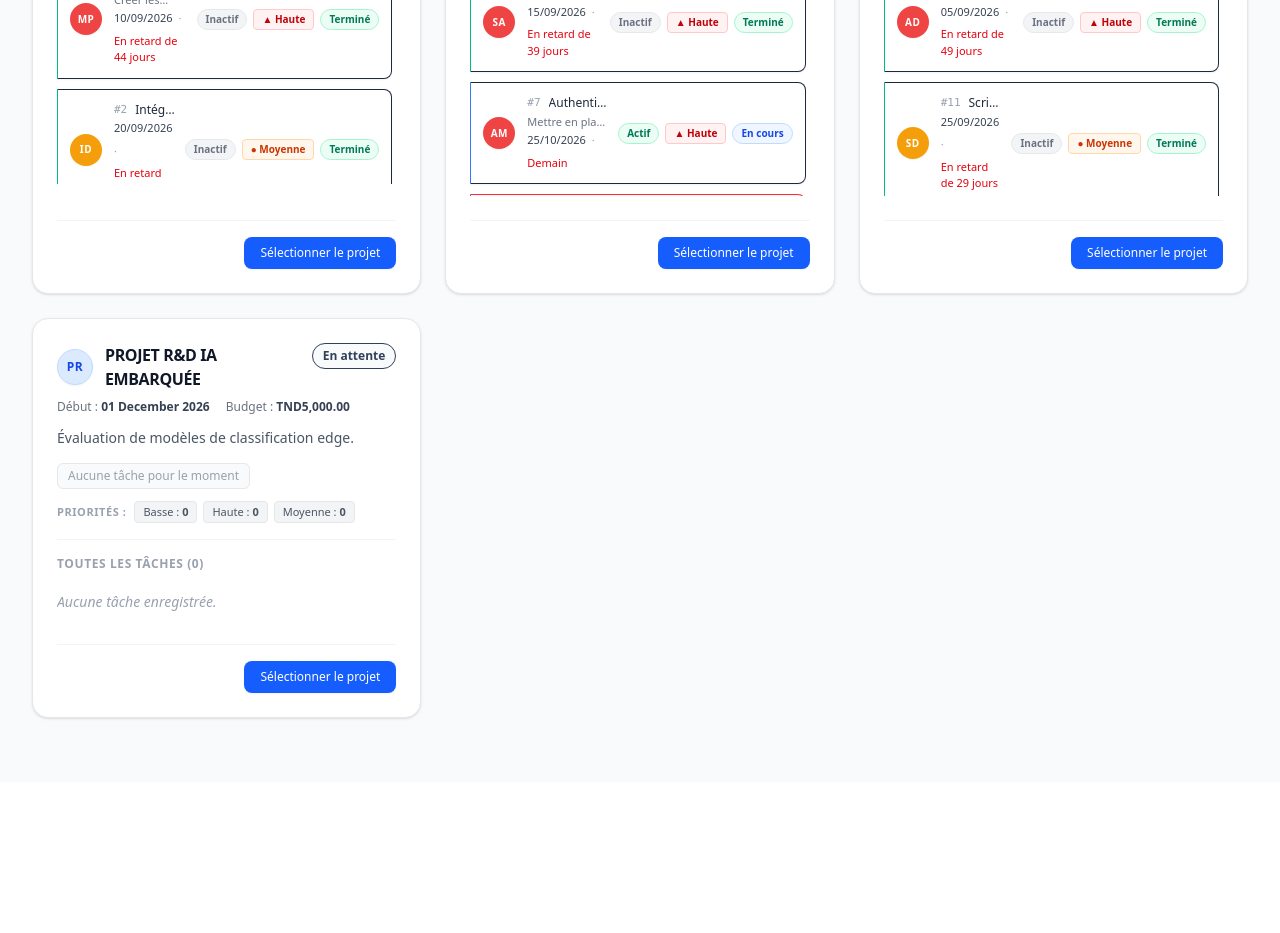
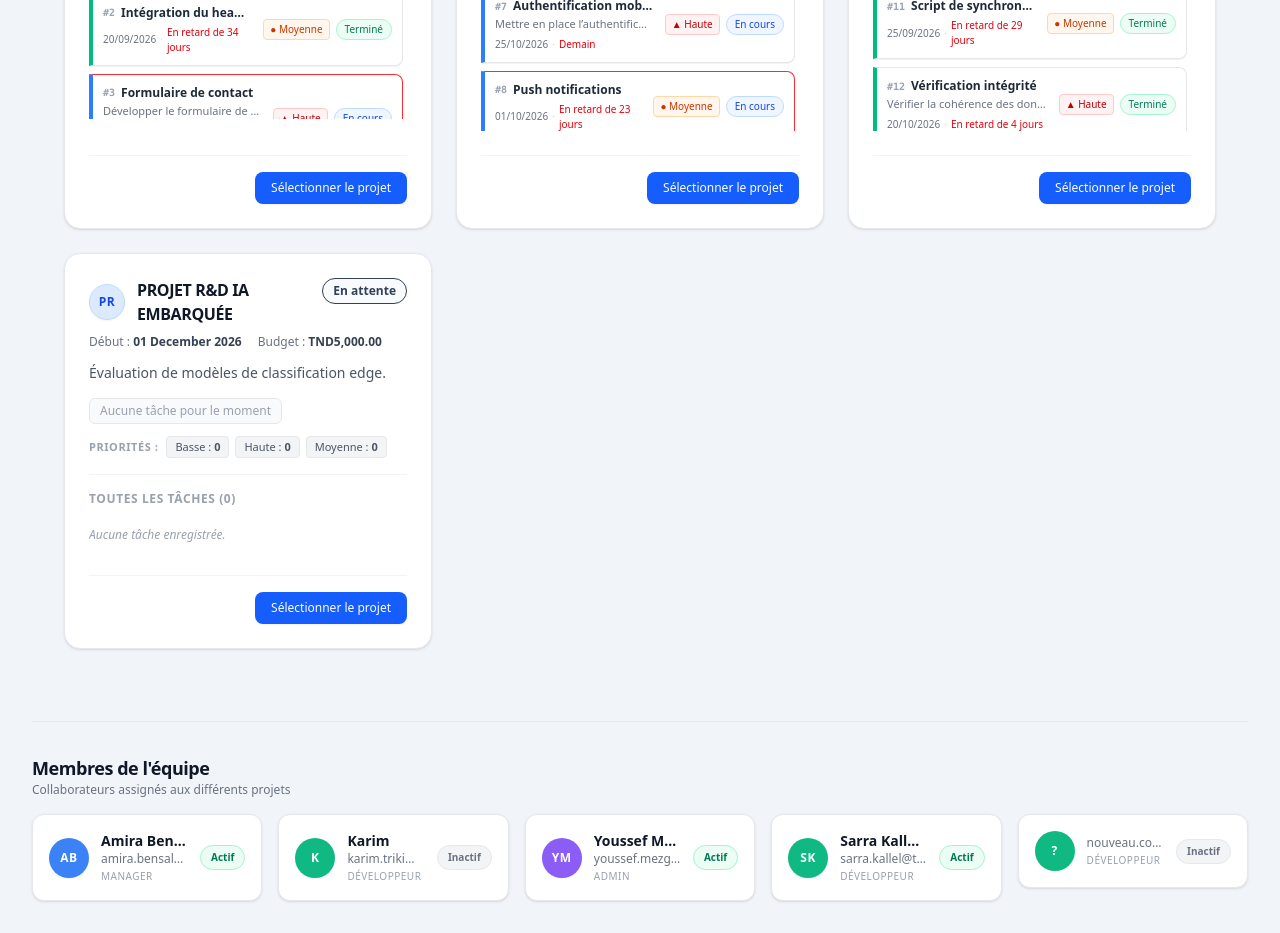
Before and after one commit to MMahdiFrikha/TaskFlow, an Angular app: page / in a window 1280 px wide. Shown: the part 600-1533 px from the top of the page. Before the commit the page ends 1382 px from the top, so only its background shows below. Built offline with nearby package versions, Linux system fonts and the light colour scheme.

Commit message:
user card logic implemented and ui of project card simplified

```diff
--- /dev/null
+++ b/src/app/Features/Projects/Components/task-item/task-item.html
@@ -0,0 +1 @@
+<p>task-item works!</p>
--- a/src/app/Features/Projects/Components/task-list/task-list.html
+++ b/src/app/Features/Projects/Components/task-list/task-list.html
@@ -1,92 +1,60 @@
 @if (tasks().length === 0) {
-  <p class="text-sm text-gray-400 italic py-2">Aucune tâche enregistrée.</p>
+  <p class="text-xs text-gray-400 italic py-2">Aucune tâche enregistrée.</p>
 } @else {
-  <div class="space-y-2.5">
+  <div class="space-y-2">
     @for (task of tasks(); track task.id) {
       <div
         appHighlight
         appOverdue
         [dueDate]="task.dueDate"
         [done]="task.status === 'Terminé'"
-        class="rounded-r-lg border border-y border-r p-3 flex flex-col sm:flex-row sm:items-center justify-between gap-2 shadow-xs transition-colors"
-        [ngClass]="{
-          'border-l-4 border-l-emerald-500 border-gray-200 bg-white': task.status === 'Terminé',
-          'border-l-4 border-l-blue-500 border-gray-200 bg-white': task.status === 'En cours' && !(task.dueDate && !isTaskActive(task.status)),
-          'border-l-4 border-l-amber-500 border-gray-200 bg-white': task.status === 'En attente'
-        }"
+        class="rounded-r-lg border p-2.5 flex items-center justify-between gap-3 shadow-2xs transition-colors"
+        [ngClass]="getStatusTheme(task.status).cardBorder"
       >
-        <div class="flex items-center gap-3 overflow-hidden">
-          <!-- Pastille d'initiales -->
-          <div
-            class="w-8 h-8 rounded-full text-white flex items-center justify-center font-bold text-[10px] tracking-wider shrink-0 select-none shadow-xs"
-            [ngStyle]="{ 'background-color': getPriorityColor(task.priority) }"
-          >
-            {{ task.title | initials }}
+        <!-- Task Info -->
+        <div class="flex flex-col gap-0.5 min-w-0">
+          <div class="flex items-center gap-1.5">
+            <span class="text-[10px] font-mono font-semibold text-gray-400 shrink-0">#{{ task.id }}</span>
+            <span class="text-xs font-semibold text-gray-800 truncate">{{ task.title }}</span>
           </div>
 
-          <div class="flex flex-col gap-0.5 overflow-hidden">
-            <div class="flex items-center gap-2">
-              <span class="text-[11px] font-mono font-medium text-gray-400 shrink-0">#{{ task.id }}</span>
-              <span class="text-xs font-medium text-gray-800 truncate">{{ task.title }}</span>
-            </div>
-
-            <!-- Description tronquée avec infobulle complète au survol -->
+          <!-- Truncated Description with full tooltip on hover -->
           @if (task.description) {
             <p
               [appTooltip]="task.description"
-                class="text-[11px] text-gray-500 line-clamp-1 cursor-help hover:text-gray-700 transition-colors"
+              class="text-[11px] text-gray-500 truncate cursor-help hover:text-gray-700 inline-block"
             >
-                {{ task.description | truncate:40 }}
+              {{ task.description | truncate:35 }}
             </p>
           }
 
-            <!-- Échéance -->
-            <div class="text-[11px] text-gray-500">
+          <!-- Deadline -->
+          <div class="text-[10px] text-gray-500 flex items-center gap-1 mt-0.5">
             @if (task.dueDate; as date) {
-                <div class="flex items-center gap-1.5 flex-wrap">
-                  <span class="font-medium text-gray-700">{{ date | date:'dd/MM/yyyy' }}</span>
-                  <span class="text-gray-400">·</span>
+              <span>{{ date | date:'dd/MM/yyyy' }}</span>
+              <span class="text-gray-300">·</span>
               <span class="font-medium text-red-600">{{ date | deadline }}</span>
-                </div>
             } @else {
               <span class="italic text-gray-400">Aucune échéance</span>
             }
           </div>
         </div>
-        </div>
 
-        <div class="flex items-center gap-1.5 shrink-0 self-end sm:self-auto">
-          <!-- Badge Actif / Inactif -->
+        <!-- Badges on right -->
+        <div class="flex items-center gap-1.5 shrink-0">
           <span
-            class="text-[10px] font-semibold px-2 py-0.5 rounded-full border"
-            [ngClass]="isTaskActive(task.status)
-              ? 'bg-emerald-50 text-emerald-700 border-emerald-200'
-              : 'bg-gray-100 text-gray-500 border-gray-200'"
-          >
-            {{ isTaskActive(task.status) ? 'Actif' : 'Inactif' }}
-          </span>
-
-          <!-- Badge Priorité -->
-          <span
-            class="text-[10px] font-semibold px-2 py-0.5 rounded border"
+            class="text-[10px] font-medium px-1.5 py-0.5 rounded border"
             [ngClass]="getPriorityClasses(task.priority)"
           >
             @switch (task.priority) {
-              @case ('Haute') {
-                ▲ Haute
-              }
-              @case ('Moyenne') {
-                ● Moyenne
-              }
-              @default {
-                ▼ Basse
-              }
+              @case ('Haute') { ▲ Haute }
+              @case ('Moyenne') { ● Moyenne }
+              @default { ▼ Basse }
             }
           </span>
 
-          <!-- Badge Statut -->
           <span
-            class="text-[10px] font-semibold px-2 py-0.5 rounded-full border"
+            class="text-[10px] font-medium px-2 py-0.5 rounded-full border"
             [ngClass]="getStatusTheme(task.status).badge"
           >
             {{ task.status }}
--- a/src/app/Features/Projects/Components/task-list/task-list.ts
+++ b/src/app/Features/Projects/Components/task-list/task-list.ts
@@ -3,7 +3,6 @@ import { CommonModule } from '@angular/common';
 import { Task, TaskPriority, TaskStatus } from '../../Models/task.model';
 import { TruncatePipe } from '../../shared/pipes/truncate-pipe';
 import { DeadlinePipe } from '../../shared/pipes/deadline-pipe';
-import { InitialsPipe } from '../../shared/pipes/initials-pipe';
 import { HighlightDirective } from '../../shared/directives/highlight';
 import { OverdueDirective } from '../../shared/directives/overdue';
 import { TooltipDirective } from '../../shared/directives/tooltip';
@@ -15,7 +14,6 @@ import { TooltipDirective } from '../../shared/directives/tooltip';
     CommonModule,
     TruncatePipe,
     DeadlinePipe,
-    InitialsPipe,
     HighlightDirective,
     OverdueDirective,
     TooltipDirective
@@ -26,49 +24,31 @@ import { TooltipDirective } from '../../shared/directives/tooltip';
 export class TaskList {
   tasks = input.required<Task[]>();
 
-  // Objet de correspondance Priorité -> Couleur HEX pour ngStyle
-  priorityColors: Record<TaskPriority, string> = {
-    'Haute': '#ef4444',    // Rouge vif
-    'Moyenne': '#f59e0b',  // Orange
-    'Basse': '#64748b'     // Gris ardoise
-  };
-
-  getPriorityColor(priority: TaskPriority): string {
-    return this.priorityColors[priority] ?? '#94a3b8';
-  }
-
-  // Détermine si une tâche est active (non terminée) pour ngClass
-  isTaskActive(status: TaskStatus): boolean {
-    return status !== 'Terminé';
-  }
-
-  // Styles de bordure et badges par statut
   getStatusTheme(status: TaskStatus) {
     switch (status) {
       case 'Terminé':
         return {
-          cardBorder: 'border-l-4 border-l-emerald-500 border-gray-200',
+          cardBorder: 'border-l-4 border-l-emerald-500 border-gray-200 bg-white',
           badge: 'bg-emerald-50 text-emerald-700 border-emerald-200'
         };
       case 'En cours':
         return {
-          cardBorder: 'border-l-4 border-l-blue-500 border-gray-200',
+          cardBorder: 'border-l-4 border-l-blue-500 border-gray-200 bg-white',
           badge: 'bg-blue-50 text-blue-700 border-blue-200'
         };
       case 'En attente':
         return {
-          cardBorder: 'border-l-4 border-l-amber-500 border-gray-200',
+          cardBorder: 'border-l-4 border-l-amber-500 border-gray-200 bg-white',
           badge: 'bg-amber-50 text-amber-700 border-amber-200'
         };
       default:
         return {
-          cardBorder: 'border-l-4 border-l-gray-400 border-gray-200',
+          cardBorder: 'border-l-4 border-l-gray-400 border-gray-200 bg-white',
           badge: 'bg-gray-50 text-gray-700 border-gray-200'
         };
     }
   }
 
-  // Styles des badges par priorité
   getPriorityClasses(priority: TaskPriority): string {
     switch (priority) {
       case 'Haute':
--- a/src/app/Features/Projects/Components/user-card/user-card.html
+++ b/src/app/Features/Projects/Components/user-card/user-card.html
@@ -1,18 +1,34 @@
-<div class="bg-white rounded-xl border border-gray-200 p-4 shadow-sm flex items-center gap-3">
-  <!-- Avatar générique provisoire -->
-  <div class="w-10 h-10 rounded-full bg-slate-100 flex items-center justify-center font-bold text-slate-600 text-sm">
-    {{ user().name.charAt(0) }}
+<div class="bg-white rounded-xl border border-gray-200 p-4 shadow-sm flex items-center justify-between gap-3">
+  <div class="flex items-center gap-3 overflow-hidden">
+    <!-- ngStyle applied to Initials circle -->
+    <div
+      class="w-10 h-10 rounded-full text-white flex items-center justify-center font-bold text-xs tracking-wider shrink-0 select-none shadow-xs"
+      [ngStyle]="{ 'background-color': avatarColor }"
+    >
+      {{ user().name | initials }}
     </div>
 
+    <!-- titlecase and lowercase pipes -->
     <div class="overflow-hidden">
-    <!-- 1. Pipe titlecase : première lettre de chaque mot en majuscule -->
       <h4 class="text-sm font-semibold text-gray-900 truncate">
         {{ user().name | titlecase }}
       </h4>
-
-    <!-- 2. Pipe lowercase : email forcé en minuscules -->
       <p class="text-xs text-gray-500 truncate">
         {{ user().email | lowercase }}
       </p>
+      <span class="text-[10px] font-medium text-gray-400 uppercase tracking-wider block mt-0.5">
+        {{ user().role }}
+      </span>
     </div>
   </div>
+
+  <!-- ngClass applied to Active / Inactive badge -->
+  <span
+    class="text-[10px] font-semibold px-2.5 py-1 rounded-full border shrink-0"
+    [ngClass]="user().isActive
+      ? 'bg-emerald-50 text-emerald-700 border-emerald-200'
+      : 'bg-gray-100 text-gray-500 border-gray-200'"
+  >
+    {{ user().isActive ? 'Actif' : 'Inactif' }}
+  </span>
+</div>
--- a/src/app/Features/Projects/Components/user-card/user-card.ts
+++ b/src/app/Features/Projects/Components/user-card/user-card.ts
@@ -1,14 +1,27 @@
 import { Component, input } from '@angular/core';
 import { CommonModule } from '@angular/common';
+import { InitialsPipe } from '../../shared/pipes/initials-pipe';
 import { User } from '../../Models/user.model';
+
 
 @Component({
   selector: 'app-user-card',
   standalone: true,
-  imports: [CommonModule],
+  imports: [CommonModule, InitialsPipe],
   templateUrl: './user-card.html',
   styleUrl: './user-card.css'
 })
 export class UserCard {
   user = input.required<User>();
+
+  // Role -> Color mapping object
+  roleColors: Record<string, string> = {
+    'Admin': '#8b5cf6',       // Violet
+    'Manager': '#3b82f6',     // Blue
+    'Développeur': '#10b981'  // Emerald
+  };
+
+  get avatarColor(): string {
+    return this.roleColors[this.user().role] ?? '#64748b';
+  }
 }
--- /dev/null
+++ b/src/app/Features/Projects/Data/Users.Data.ts
@@ -0,0 +1,40 @@
+import { User } from "../Models/user.model";
+
+
+export const USERS: User[] = [
+  {
+    id: 1,
+    name: 'Amira Ben Salah', // 2 words -> "AB"
+    email: 'amira.bensalah@taskflow.tn',
+    role: 'Manager',
+    isActive: true
+  },
+  {
+    id: 2,
+    name: 'karim', // Single word lowercase -> "K"
+    email: 'karim.triki@taskflow.tn',
+    role: 'Développeur',
+    isActive: false
+  },
+  {
+    id: 3,
+    name: 'Youssef Mezghani', // 2 words -> "YM"
+    email: 'youssef.mezghani@taskflow.tn',
+    role: 'Admin',
+    isActive: true
+  },
+  {
+    id: 4,
+    name: 'Sarra Kallel Frikha', // 3 words -> takes the first two -> "SK"
+    email: 'sarra.kallel@taskflow.tn',
+    role: 'Développeur',
+    isActive: true
+  },
+  {
+    id: 5,
+    name: '', // Empty name -> fallback '?'
+    email: 'nouveau.collaborateur@taskflow.tn',
+    role: 'Développeur',
+    isActive: false
+  }
+];
--- a/src/app/app.html
+++ b/src/app/app.html
@@ -1,16 +1,20 @@
-<main class="min-h-screen bg-slate-50 text-slate-800">
-  <header class="bg-white border-b border-slate-200 px-8 py-4 shadow-sm">
-    <div class="max-w-7xl mx-auto flex items-center justify-between">
-      <h1 class="text-2xl font-black text-slate-900 tracking-tight">
-        Task<span class="text-blue-600">Flow</span>
-      </h1>
-      <span class="text-xs font-semibold px-3 py-1 bg-blue-50 text-blue-700 rounded-full border border-blue-100">
-        Dashboard
-      </span>
+<main class="min-h-screen bg-slate-100 p-6 sm:p-8 space-y-10">
+  <!-- Projects Section -->
+  <section>
+    <app-project-list></app-project-list>
+  </section>
+
+  <!-- Team Members Section -->
+  <section class="border-t border-gray-200 pt-8">
+    <div class="mb-4">
+      <h2 class="text-lg font-bold text-gray-900 tracking-tight">Membres de l'équipe</h2>
+      <p class="text-xs text-gray-500">Collaborateurs assignés aux différents projets</p>
     </div>
-  </header>
 
-  <div class="max-w-7xl mx-auto py-8">
-    <app-project-list></app-project-list>
-  </div>
+    <div class="grid grid-cols-1 sm:grid-cols-2 md:grid-cols-3 lg:grid-cols-5 gap-4">
+      @for (user of users(); track user.id) {
+        <app-user-card [user]="user"></app-user-card>
+      }
+    </div>
+  </section>
 </main>
--- a/src/app/app.ts
+++ b/src/app/app.ts
@@ -1,13 +1,19 @@
-import { Component } from '@angular/core';
+import { Component, signal } from '@angular/core';
+import { CommonModule } from '@angular/common';
 import { ProjectList } from './Features/Projects/Components/project-list/project-list';
+import { UserCard } from './Features/Projects/Components/user-card/user-card';
+import { User } from './Features/Projects/Models/user.model';
+import { USERS } from './Features/Projects/Data/Users.Data';
+
 
 @Component({
   selector: 'app-root',
   standalone: true,
-  imports: [ProjectList],
+  imports: [CommonModule, ProjectList, UserCard],
   templateUrl: './app.html',
   styleUrl: './app.css'
 })
 export class App {
   title = 'TaskFlow';
+  users = signal<User[]>(USERS);
 }
```
Also changed, not shown: src/app/Features/Projects/Components/task-item/task-item.ts (added, +9 -0 lines), src/app/Features/Projects/Components/task-item/task-item.css (added). Lines whose indentation alone changed are shown as unchanged.
